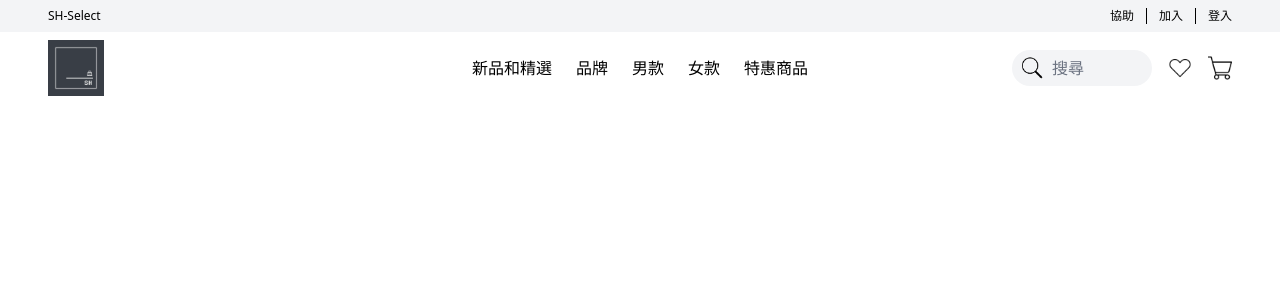
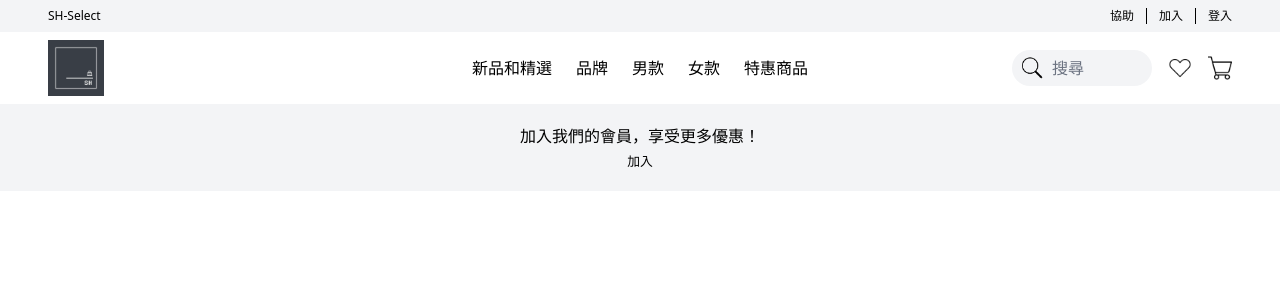
Before and after one commit to qqpp0504/sh-select-project, a React (Vite) app in the folder fronted/: page / in a window 1280 px wide. Shown: the top 300 px of the page. Built offline with nearby package versions, Linux system fonts and the light colour scheme.

Commit message:
Add BannerBar

```diff
--- /dev/null
+++ b/fronted/src/bannerMessages.js
@@ -0,0 +1,17 @@
+export const BANNER_MESSAGES = [
+  {
+    text: "最高可享6折優惠",
+    noLinkText: "",
+    linkText: "選購我們所有最新優惠商品",
+  },
+  {
+    text: "加入我們的會員，享受更多優惠！",
+    noLinkText: "",
+    linkText: "加入",
+  },
+  {
+    text: "免費寄送",
+    noLinkText: "適用於 NT$4,500 以上的訂單。",
+    linkText: "查看詳細資訊",
+  },
+];
--- /dev/null
+++ b/fronted/src/components/BannerBar.jsx
@@ -0,0 +1,28 @@
+import { useEffect, useRef, useState } from "react";
+
+import { BANNER_MESSAGES } from "../bannerMessages.js";
+
+export default function BannerBar() {
+  const interval = useRef();
+  const [messageIndex, setmessageIndex] = useState(0);
+
+  useEffect(() => {
+    interval.current = setInterval(() => {
+      setmessageIndex((prevIndex) => (prevIndex + 1) % BANNER_MESSAGES.length);
+    }, [5000]);
+
+    return () => clearInterval(interval.current);
+  }, []);
+
+  return (
+    <div className="px-12 py-5 bg-gray-100 text-center">
+      <div>
+        <p className="pb-1">{BANNER_MESSAGES[messageIndex].text}</p>
+        <p className="text-[0.8rem]">
+          {BANNER_MESSAGES[messageIndex].noLinkText +
+            BANNER_MESSAGES[messageIndex].linkText}
+        </p>
+      </div>
+    </div>
+  );
+}
--- a/fronted/src/pages/RootLayout.jsx
+++ b/fronted/src/pages/RootLayout.jsx
@@ -1,9 +1,13 @@
+import BannerBar from "../components/BannerBar.jsx";
 import MainNavigation from "../components/navigation/MainNavigation.jsx";
 
 export default function RootLayout() {
   return (
-    <div>
+    <>
       <MainNavigation />
-    </div>
+      <main>
+        <BannerBar />
+      </main>
+    </>
   );
 }
```
